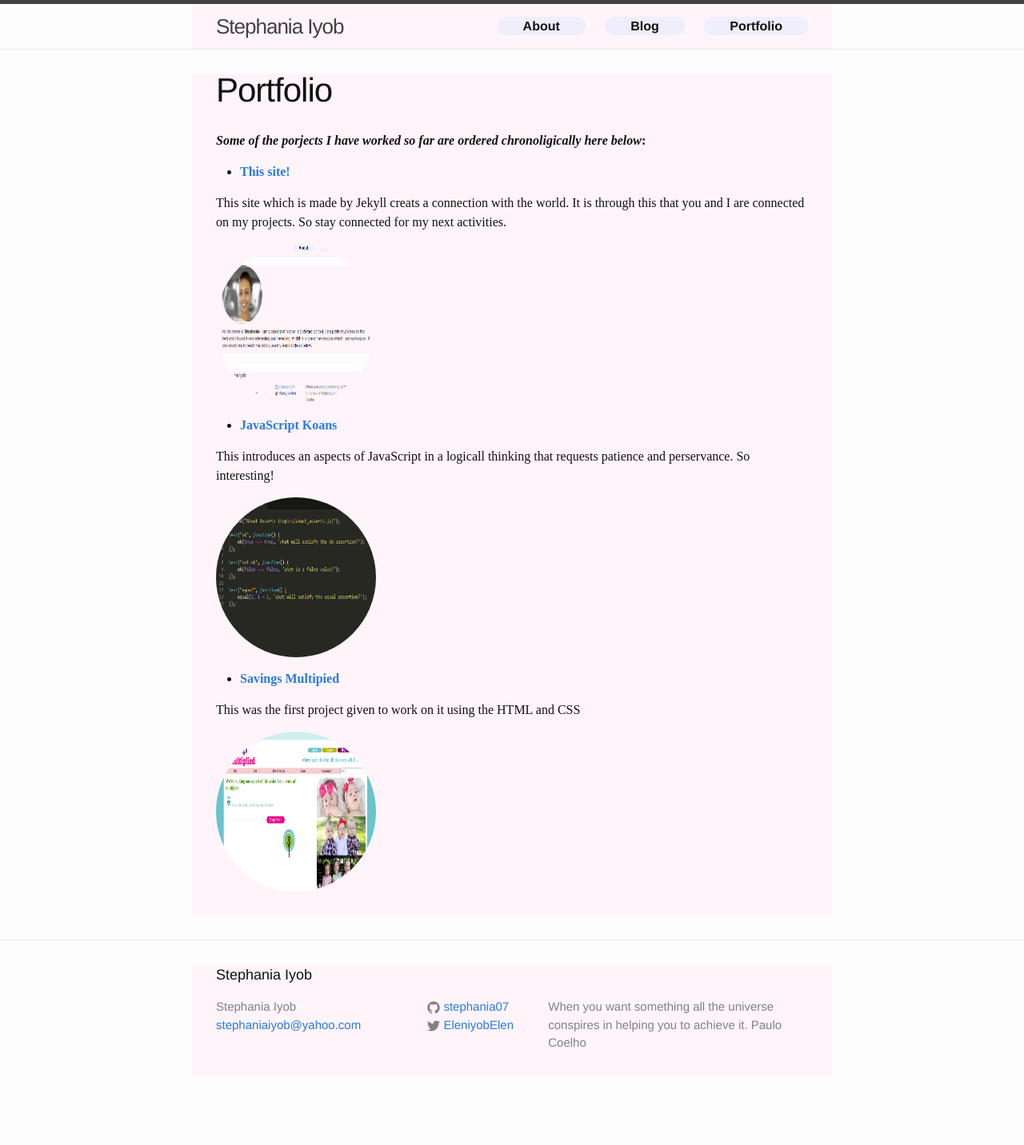
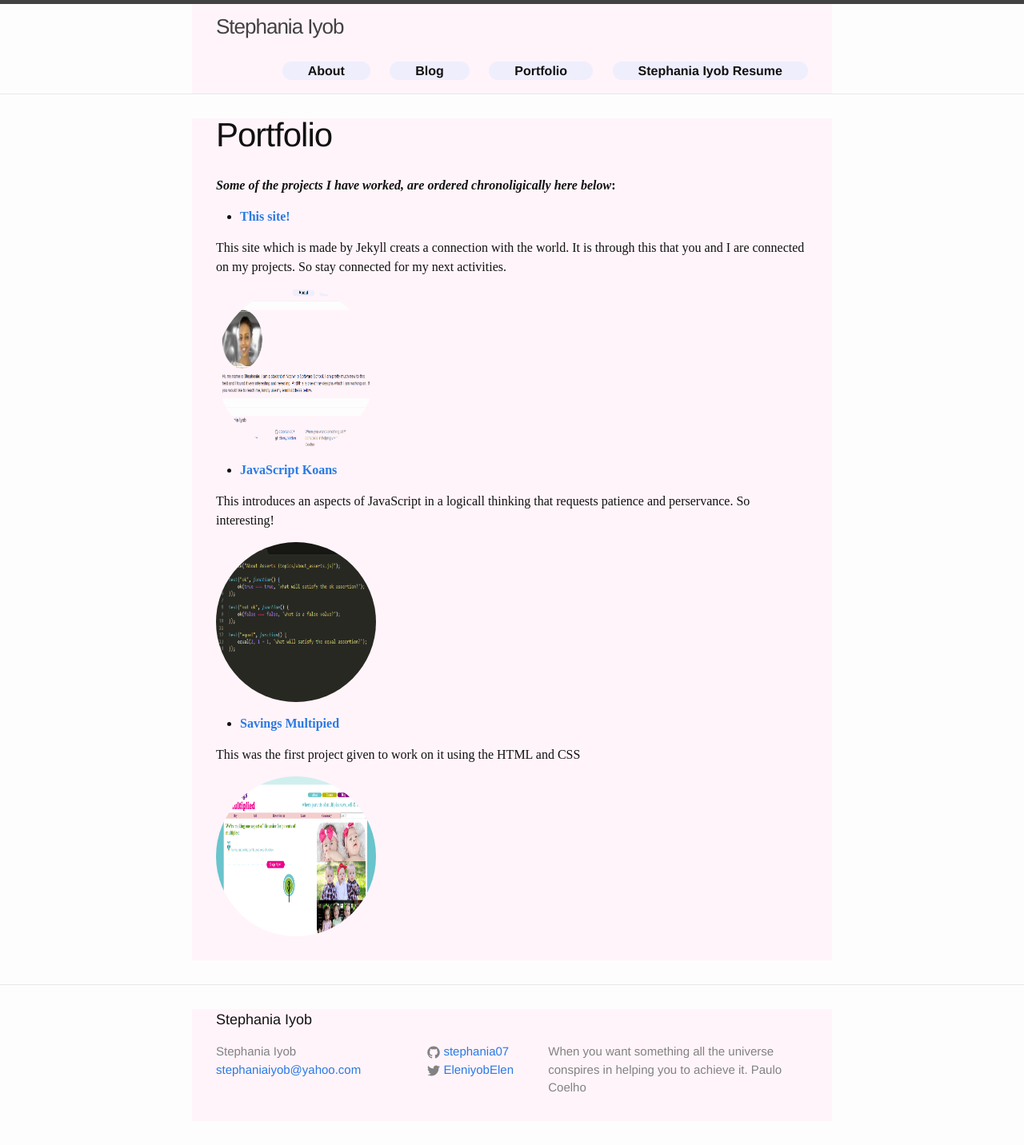
Before and after one commit to stephania07/stephania07.github.io, a Jekyll site: the page built from portfolio.md, in a window 1280 px wide. Shown: the whole page at 80% size. Built offline with Jekyll 4.4.1, drawn with Linux system fonts in a browser that asks for light colours; before the commit the page ends 1376 px from its top, so only the background shows below that.

Commit message:
Added resume page and some styles

```diff
--- a/_config.yml
+++ b/_config.yml
@@ -1,6 +1,7 @@
 # Site settings
 title: Stephania Iyob
 highlighter: rouge
+encoding: ASCII-8BIT
 email: stephaniaiyob@yahoo.com
 description: When you want something all the universe conspires in helping you to achieve it. Paulo Coelho
 baseurl: "" # the subpath of your site, e.g. /blog/
--- a/_sass/_custom.scss
+++ b/_sass/_custom.scss
@@ -13,16 +13,63 @@ img {
  background-color: #EFEEFD;
  border-radius: 1.5em;
  font-weight: bold;
-padding: 0.2em 2em;
+ padding: 0.1em;
 
 }
 
-.site-nav .page-link:hover {
+.site-nav a.page-link:hover {
 color: #004080;
+
 }
 
+.post-content {
+ font-family: 'Raleway', sans-serif;
+}
 
-.post-content {
-font-family: cubic;
-
+//resume page
+#resume {
+font-family: 'Raleway', sans-serif;
 }
+#resume {
+                section {
+        clear: both;
+    }
+    h1 {
+      border-bottom: 1px solid black;
+    }
+    section#preamble a {
+        display: block;
+        float: right;
+        clear: right;
+    }
+    section#jobs {
+        // & > ul will translate to section#jobs > ul
+        h2, & > ul {
+            display: inline-block;
+            float: left;
+        }
+        h2 {
+            width: 20%;
+            line-height: 1;
+        }
+        & > ul {
+            width: 80%;
+            margin: 0;
+            list-style-type: none;
+        }
+        h3 {
+            display: inline-block;
+            margin: 0;
+        }
+        .dates {
+            float: right;
+        }
+        .employer:before {
+            content: '';
+            display: block;
+        }
+        .employer:after {
+            content: ', ';
+        }
+    }
+}
--- a/portfolio.md
+++ b/portfolio.md
@@ -4,7 +4,7 @@ title: Portfolio
 permalink: /portfolio/
 ---
 
-**_Some of the porjects I have worked so far are ordered chronoligically here below_:**
+**_Some of the projects I have worked, are ordered chronoligically here below_:**
 
 * [**This site!**](https://github.com/stephania07/stephania07.github.io)
 
```
Also changed, not shown: _posts/2014-10-27-Things-that-I-am-happy-of.md (added, +16 -0 lines), resume.html (added, +64 -0 lines). Lines whose indentation alone changed are shown as unchanged.
